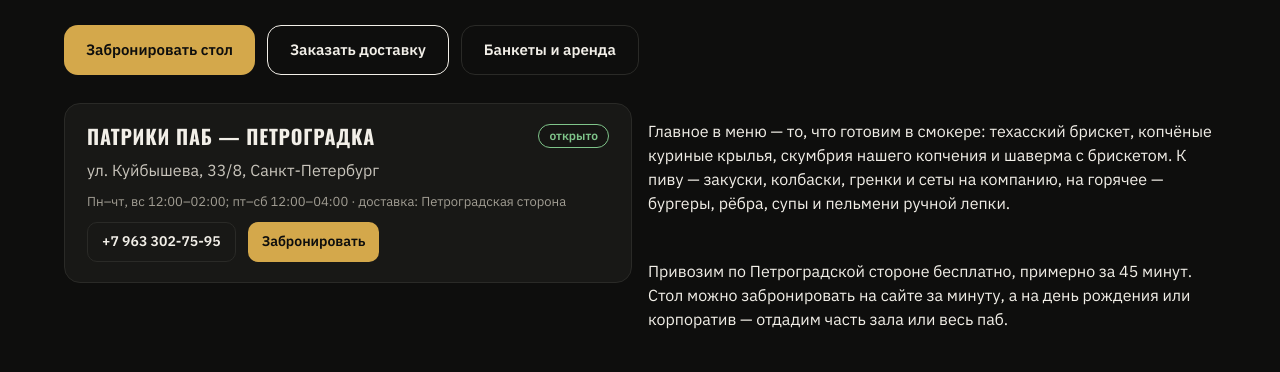
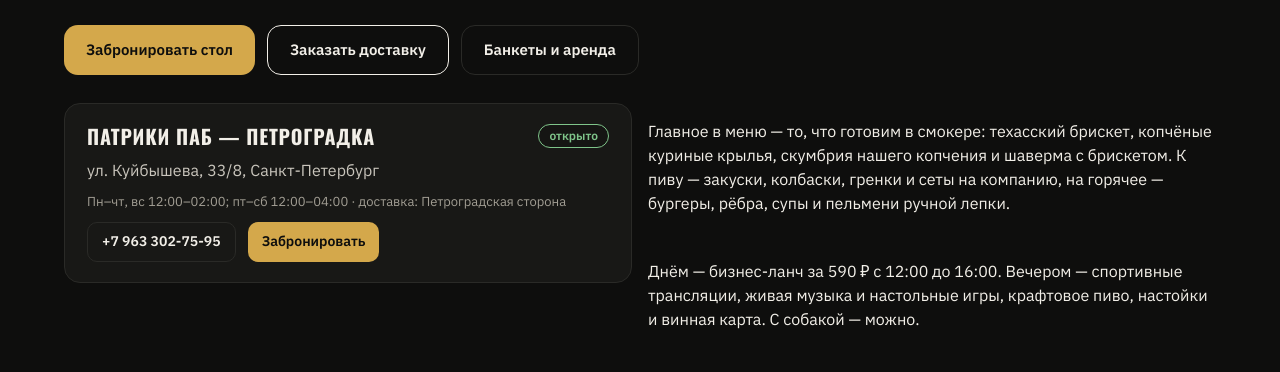
Before and after one commit to plintus171993-lang/patriki-site, a plain HTML site: page petrogradka/index.html in a window 1280 px wide. Shown: the part 337-709 px from the top of the page. Drawn offline with Linux system fonts and the light colour scheme; no server answers.

Commit message:
Сборка страниц сайта 2026-11-19 16:05

```diff
--- a/petrogradka/index.html
+++ b/petrogradka/index.html
@@ -4,12 +4,12 @@
 <meta charset="utf-8">
 <meta name="viewport" content="width=device-width, initial-scale=1, viewport-fit=cover">
 <title>Паб на Петроградской стороне, ул. Куйбышева 33/8 — Патрики Паб</title>
-<meta name="description" content="Ирландский паб «Патрики» на Петроградке: ул. Куйбышева, 33/8. Мясо из смокера, пиво, бургеры, пельмени ручной лепки. Бронь стола онлайн, бесплатная доставка по Петроградской стороне, банкеты и дни рождения.">
+<meta name="description" content="Ирландский паб «Патрики» на Петроградке: ул. Куйбышева, 33/8. Мясо из смокера, пиво, бургеры, пельмени ручной лепки. Бизнес-ланч 590 ₽, трансляции, зал на 80 гостей и VIP-зал для банкетов. Бронь онлайн, бесплатная доставка по Петроградке.">
 <link rel="canonical" href="https://xn----8sbemauele6bmft5j.xn--p1ai/petrogradka/">
 <meta property="og:type" content="website">
 <meta property="og:site_name" content="Патрики Паб">
 <meta property="og:title" content="Паб на Петроградской стороне, ул. Куйбышева 33/8 — Патрики Паб">
-<meta property="og:description" content="Ирландский паб «Патрики» на Петроградке: ул. Куйбышева, 33/8. Мясо из смокера, пиво, бургеры, пельмени ручной лепки. Бронь стола онлайн, бесплатная доставка по Петроградской стороне, банкеты и дни рождения.">
+<meta property="og:description" content="Ирландский паб «Патрики» на Петроградке: ул. Куйбышева, 33/8. Мясо из смокера, пиво, бургеры, пельмени ручной лепки. Бизнес-ланч 590 ₽, трансляции, зал на 80 гостей и VIP-зал для банкетов. Бронь онлайн, бесплатная доставка по Петроградке.">
 <meta property="og:url" content="https://xn----8sbemauele6bmft5j.xn--p1ai/petrogradka/">
 <meta property="og:image" content="https://ozbdmczmpejyctezxrdk.supabase.co/storage/v1/object/public/menu/site/hero.avif">
 <meta property="og:locale" content="ru_RU">
@@ -61,7 +61,7 @@ ym(114362474,"init",{ssr:true,webvisor:true,clickmap:true,accurateTrackBounce:tr
       <div class="grid g2" style="align-items:start"><article class="card venue-card"><div class="between"><h3 class="h3"><a href="/petrogradka/" style="text-decoration:none;color:inherit">Патрики Паб — Петроградка</a></h3><span class="pill ok">открыто</span></div>
     <span style="color:var(--text-2)">ул. Куйбышева, 33/8, Санкт-Петербург</span>
     <span class="muted small">Пн–чт, вс 12:00–02:00; пт–сб 12:00–04:00 · доставка: Петроградская сторона</span>
-    <div class="row"><a class="btn btn-ghost btn-sm" href="tel:+79633027595">+7 963 302-75-95</a><a class="btn btn-accent btn-sm" href="/booking/">Забронировать</a></div></article><div class="stack" style="gap:12px"><p>Главное в меню — то, что готовим в смокере: техасский брискет, копчёные куриные крылья, скумбрия нашего копчения и шаверма с брискетом. К пиву — закуски, колбаски, гренки и сеты на компанию, на горячее — бургеры, рёбра, супы и пельмени ручной лепки.</p><p>Привозим по Петроградской стороне бесплатно, примерно за 45 минут. Стол можно забронировать на сайте за минуту, а на день рождения или корпоратив — отдадим часть зала или весь паб.</p></div></div>
+    <div class="row"><a class="btn btn-ghost btn-sm" href="tel:+79633027595">+7 963 302-75-95</a><a class="btn btn-accent btn-sm" href="/booking/">Забронировать</a></div></article><div class="stack" style="gap:12px"><p>Главное в меню — то, что готовим в смокере: техасский брискет, копчёные куриные крылья, скумбрия нашего копчения и шаверма с брискетом. К пиву — закуски, колбаски, гренки и сеты на компанию, на горячее — бургеры, рёбра, супы и пельмени ручной лепки.</p><p>Днём — бизнес-ланч за 590 ₽ с 12:00 до 16:00. Вечером — спортивные трансляции, живая музыка и настольные игры, крафтовое пиво, настойки и винная карта. С собакой — можно.</p><p>Зал на 80 гостей и VIP-зал: проводим банкеты, дни рождения и корпоративы — отдадим часть зала или весь паб. Привозим по Петроградской стороне бесплатно, примерно за 45 минут, а стол можно забронировать на сайте за минуту.</p></div></div>
       <section class="stack" style="gap:18px"><h2 class="h2">Хиты из смокера</h2><div class="dishes"><article class="dish"><div style="position:relative"><div class="photo ph"><img src="https://ozbdmczmpejyctezxrdk.supabase.co/storage/v1/object/public/menu/items/rehost/seed-1.avif" alt="Копчёные куриные крылья" loading="lazy"></div><span class="hit">Хит</span></div>
     <div class="dish-body"><span class="dish-name">Копчёные куриные крылья</span>
     <div class="dish-foot"><span class="price">740 ₽</span></div></div></article><article class="dish"><div style="position:relative"><div class="photo ph"><img src="https://ozbdmczmpejyctezxrdk.supabase.co/storage/v1/object/public/menu/items/31894602-14f6-424e-a1c8-87d0c1b0e9f4.jpg" alt="Техасский брискет" loading="lazy"></div><span class="hit">Хит</span></div>
```
